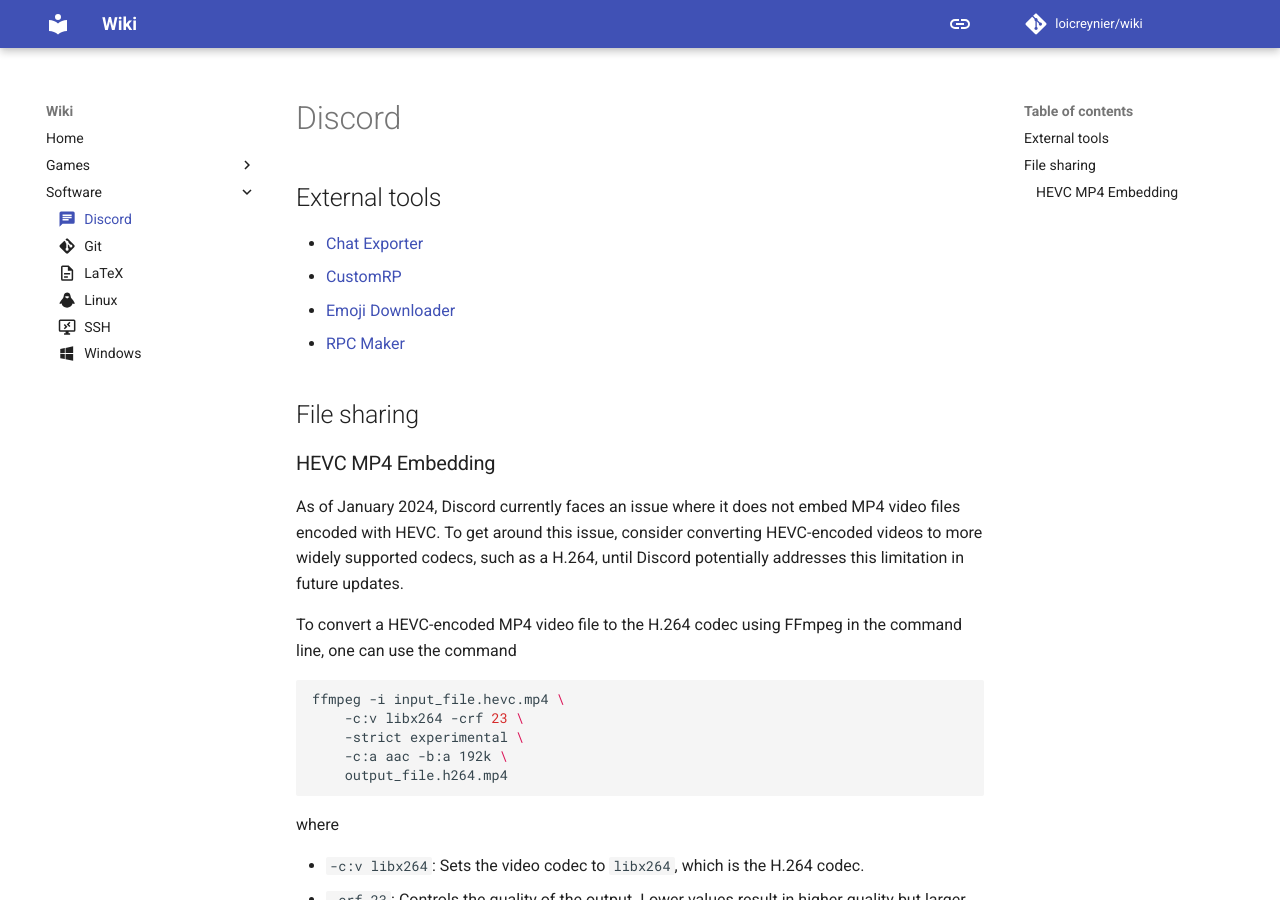
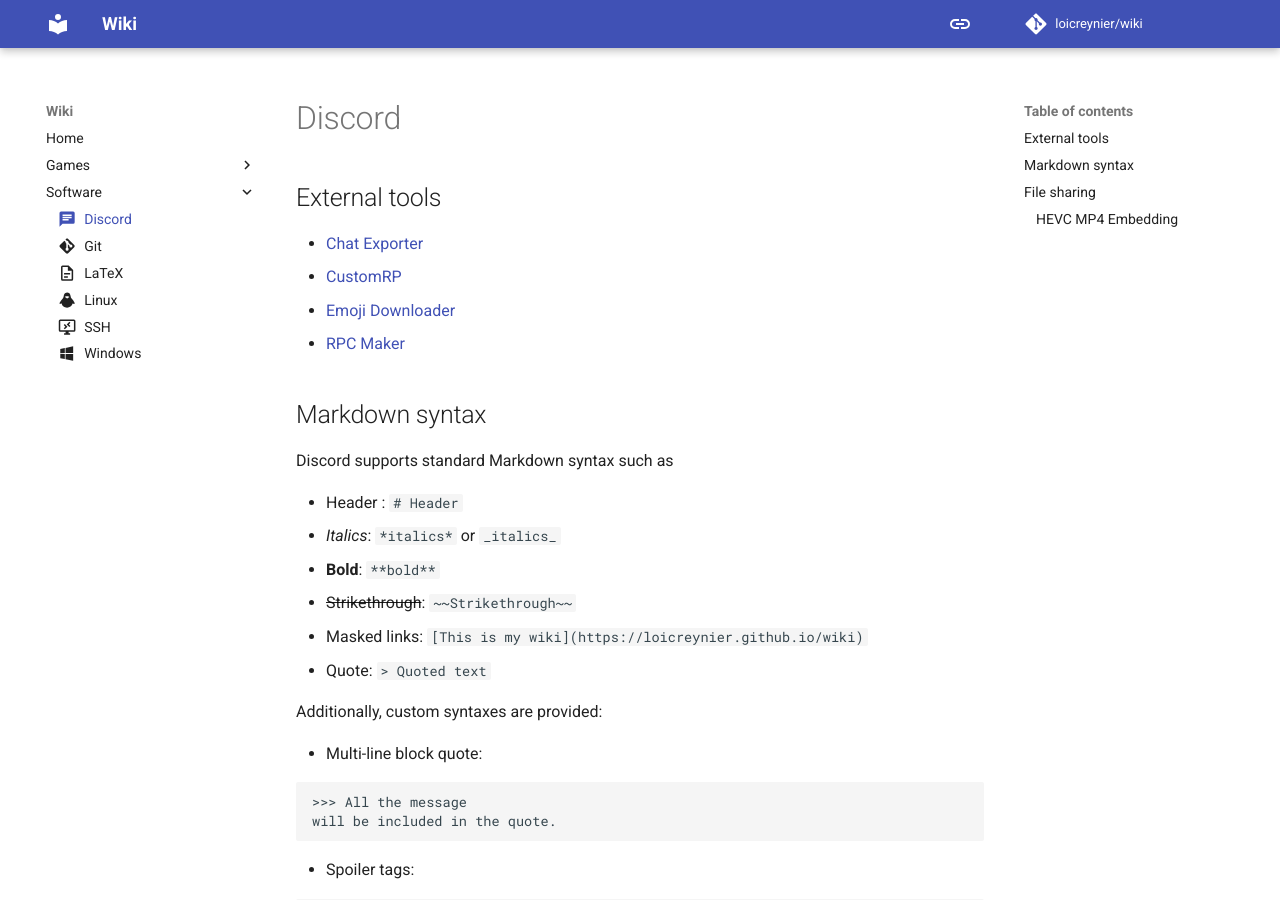
Before and after one commit to loicreynier/wiki, an MkDocs documentation site: the page built from docs/software/discord.md, in a window 1280 px wide and 900 px high. Built offline with MkDocs 1.6.1 and Material for MkDocs 9.7.7, drawn with Linux system fonts in a browser that asks for light colours; comment, search, counter and statistics services are not loaded; some of the changed text lies outside the part shown.

Commit message:
docs(discord): add Markdown syntax

````diff
--- a/docs/software/discord.md
+++ b/docs/software/discord.md
@@ -11,6 +11,34 @@
 - [CustomRP](https://www.customrp.xyz)
 - [Emoji Downloader](https://thatiemsz.github.io/Discord-Emoji-Downloader)
 - [RPC Maker](https://drpcm.t1c.dev)
+
+## Markdown syntax
+
+Discord supports standard Markdown syntax such as
+
+- Header : `# Header`
+- _Italics_: `*italics*` or `_italics_`
+- **Bold**: `**bold**`
+- ~~Strikethrough~~: `~~Strikethrough~~`
+- Masked links: `[This is my wiki](https://loicreynier.github.io/wiki)`
+- Quote: `> Quoted text`
+
+Additionally, custom syntaxes are provided:
+
+- Multi-line block quote:
+
+  ```text
+  >>> All the message
+  will be included in the quote.
+  ```
+
+- Spoiler tags:
+
+  ```text
+
+  @everyone please do not look at this
+  ||hidden text||
+  ```
 
 ## File sharing
 
````
